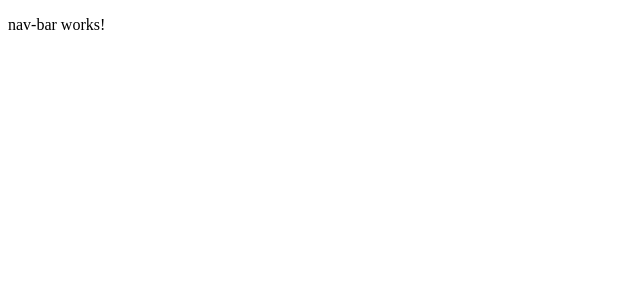
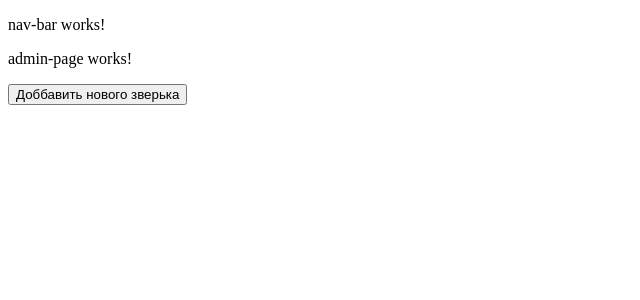
Before and after one commit to PahaKoha/AnimalShelterFront, an Angular app: page /admin in a window 1280 px wide. Before the commit this address led to /. Shown: the top 300 px of the page, without its empty margins (0-640 px from the left). Built offline with nearby package versions, Linux system fonts and the light colour scheme.

Commit message:
Добавил новый путь для страницы админа и кнопку для вызова окна создания нового питомца на странице админа

```diff
--- a/src/app/app.routes.ts
+++ b/src/app/app.routes.ts
@@ -1,3 +1,6 @@
 import { Routes } from '@angular/router';
+import {AdminPageComponent} from "./components/admin-page/admin-page.component";
 
-export const routes: Routes = [];
+export const routes: Routes = [
+  {path: "admin", component: AdminPageComponent}
+];
--- a/src/app/components/admin-page/admin-page.component.html
+++ b/src/app/components/admin-page/admin-page.component.html
@@ -1 +1,2 @@
 <p>admin-page works!</p>
+<button>Доббавить нового зверька</button>
```
